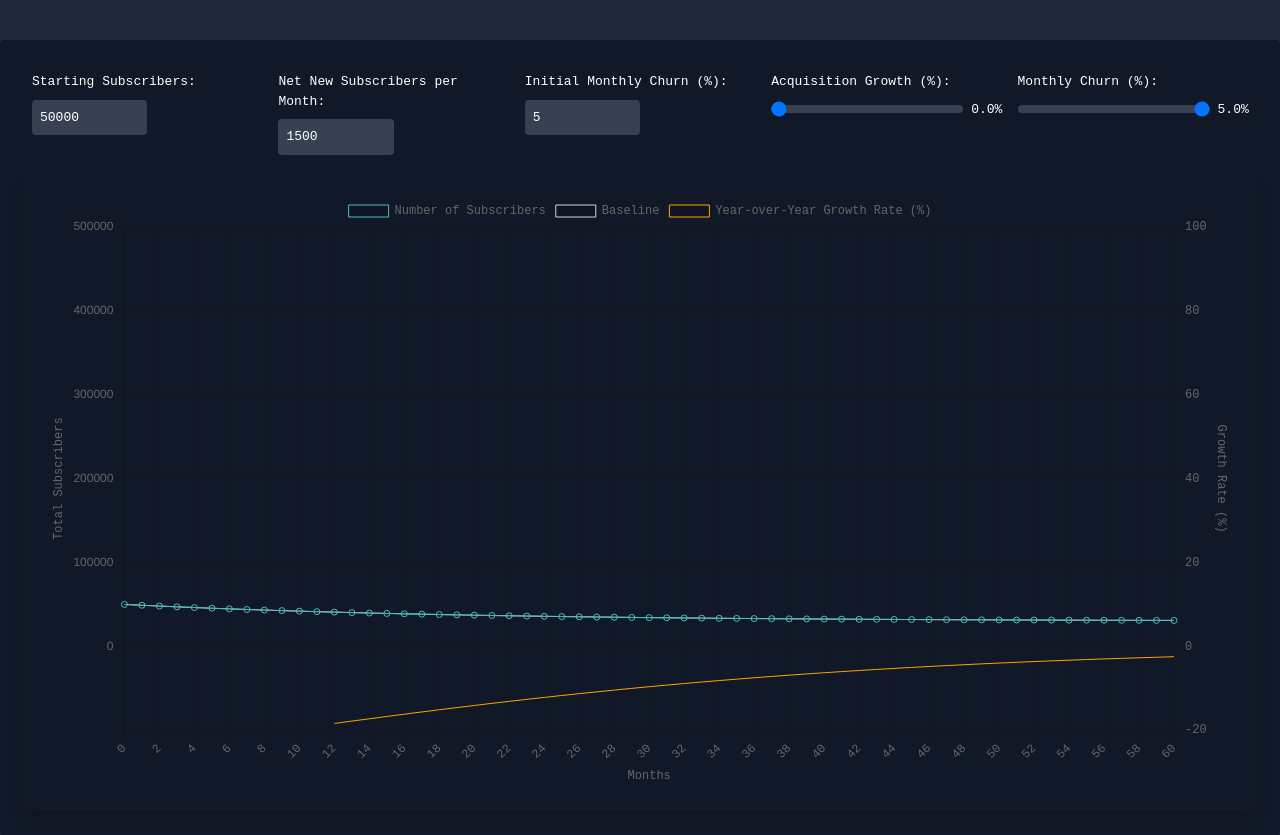
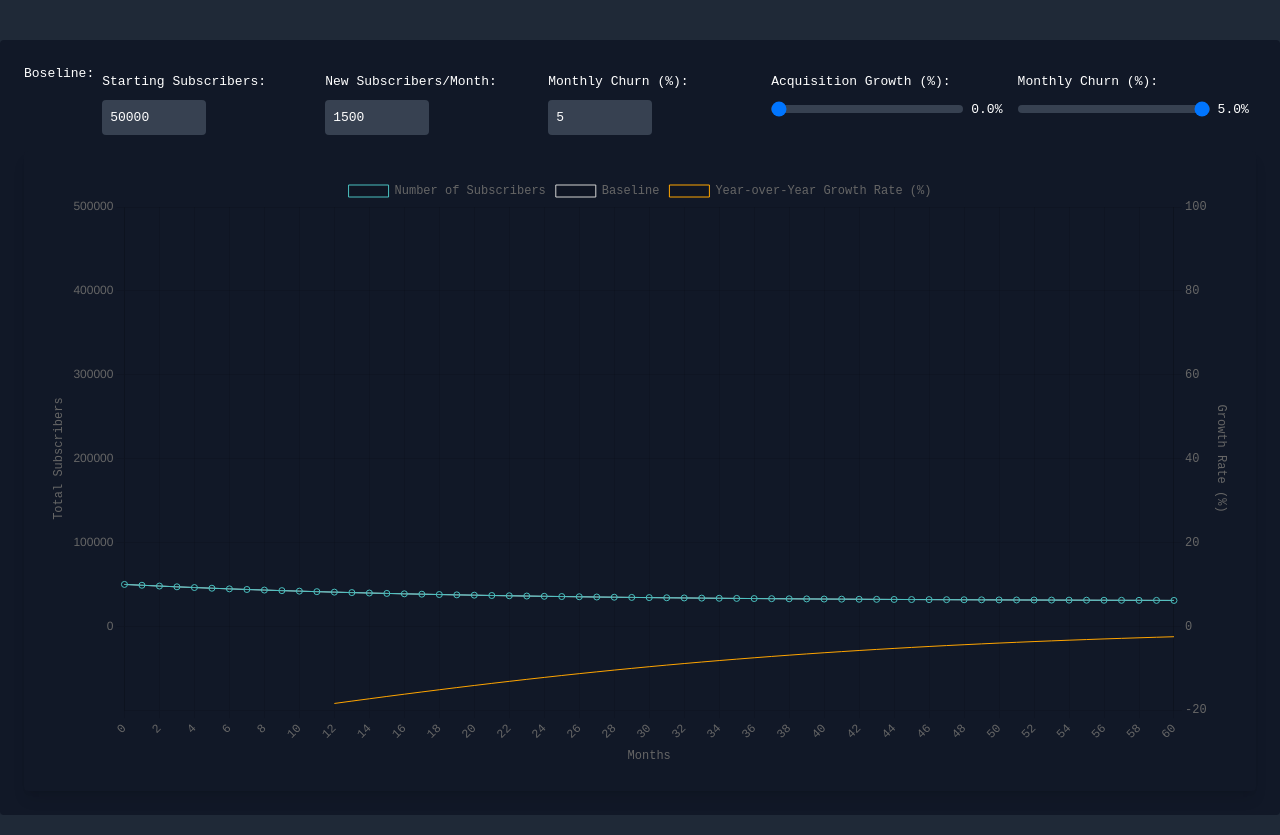
Before and after one commit to p3ob7o/saas-subscriber-simulation, a website: page public/index.html in a window 1280 px wide. Drawn offline with nearby package versions, Linux system fonts and the light colour scheme.

Commit message:
Update index.html

```diff
--- a/public/index.html
+++ b/public/index.html
@@ -9,16 +9,17 @@
 <body class="bg-gray-800 text-white" style="font-family: monospace;">
 <div class="container mx-auto mt-10 p-6 bg-gray-900 rounded shadow-lg">
     <div class="flex w-1/1">
+        Boseline:
         <div class="flex flex-col w-1/5 h-full px-2 items-start">
             <label class="py-2" >Starting Subscribers:</label>
             <input type="number" step="1000" id="startingSubscribers" class="mb-4 bg-gray-700 text-white rounded p-2 w-1/2 mt-auto" value="50000" oninput="updateBaselineData(); updateChart();" />
         </div>
         <div class="flex flex-col w-1/5 h-full px-2 items-start">
-            <label class="py-2" >Net New Subscribers per Month:</label>
+            <label class="py-2" >New Subscribers/Month:</label>
             <input type="number" step="100" id="netNewSubscribers" class="mb-4 bg-gray-700 text-white rounded p-2 w-1/2 mt-auto" value="1500" oninput="updateBaselineData(); updateChart();" />
         </div>
         <div class="flex flex-col w-1/5 h-full px-2 items-start">
-            <label class="py-2" >Initial Monthly Churn (%):</label>
+            <label class="py-2" >Monthly Churn (%):</label>
             <input type="number" step="0.1" id="initialMonthlyChurn" class="mb-4 bg-gray-700 text-white rounded p-2 w-1/2 mt-auto" value="5" oninput="updateBaselineData(); updateChart();" />
         </div>
         <div class="flex flex-col px-2 w-1/5 h-full items-start">
```
